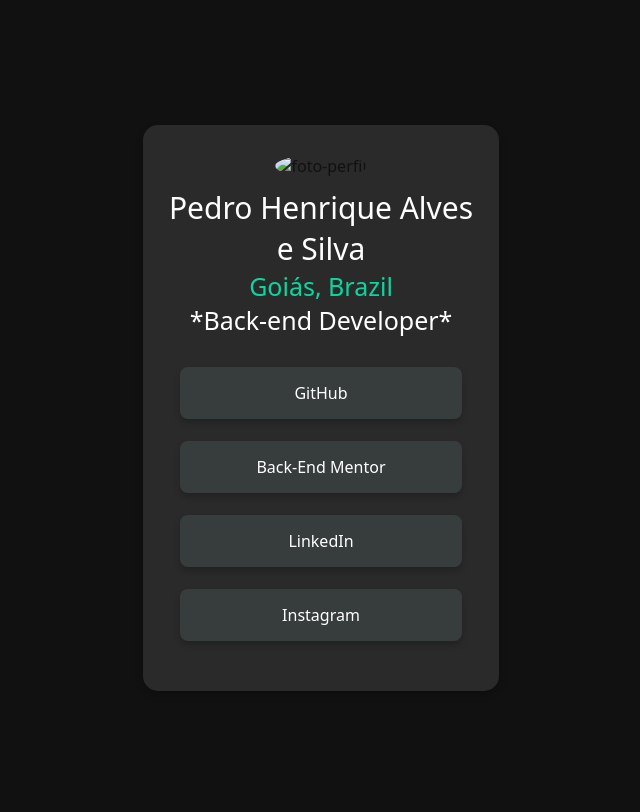
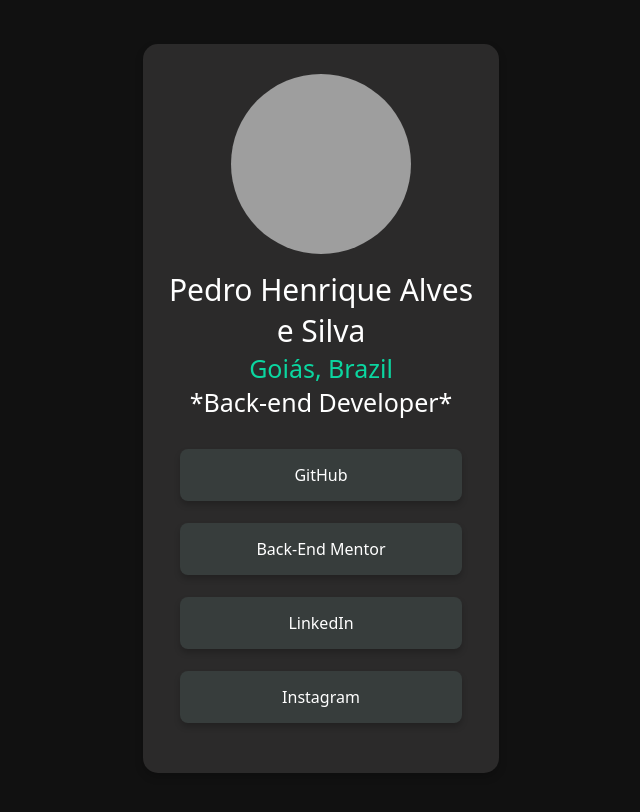
Before and after one commit to Pedro-HAES/LinkShare, a plain HTML site: page index.html in a window 1280 px wide. Shown: the whole page, without its empty margins (319-959 px from the left). Drawn offline with Linux system fonts and the light colour scheme; the site is published under a folder, as on GitHub Pages, so addresses that start at the root find nothing.

Commit message:
Corrige imagem

```diff
--- a/index.html
+++ b/index.html
@@ -8,7 +8,7 @@
 </head>
 <body>
     <div class="cartao">
-        <img src="/Assets/5_20231201151837_foto-lara-49.jpg" alt="foto-perfil" class="imagemPerfil"><br>
+        <img src="Assets/5_20231201151837_foto-lara-49.jpg" alt="foto-perfil" class="imagemPerfil"><br>
         <label class="nome">Pedro Henrique Alves e Silva</label>
         <br>
         <label class="cep">Goiás, Brazil</label>
```
